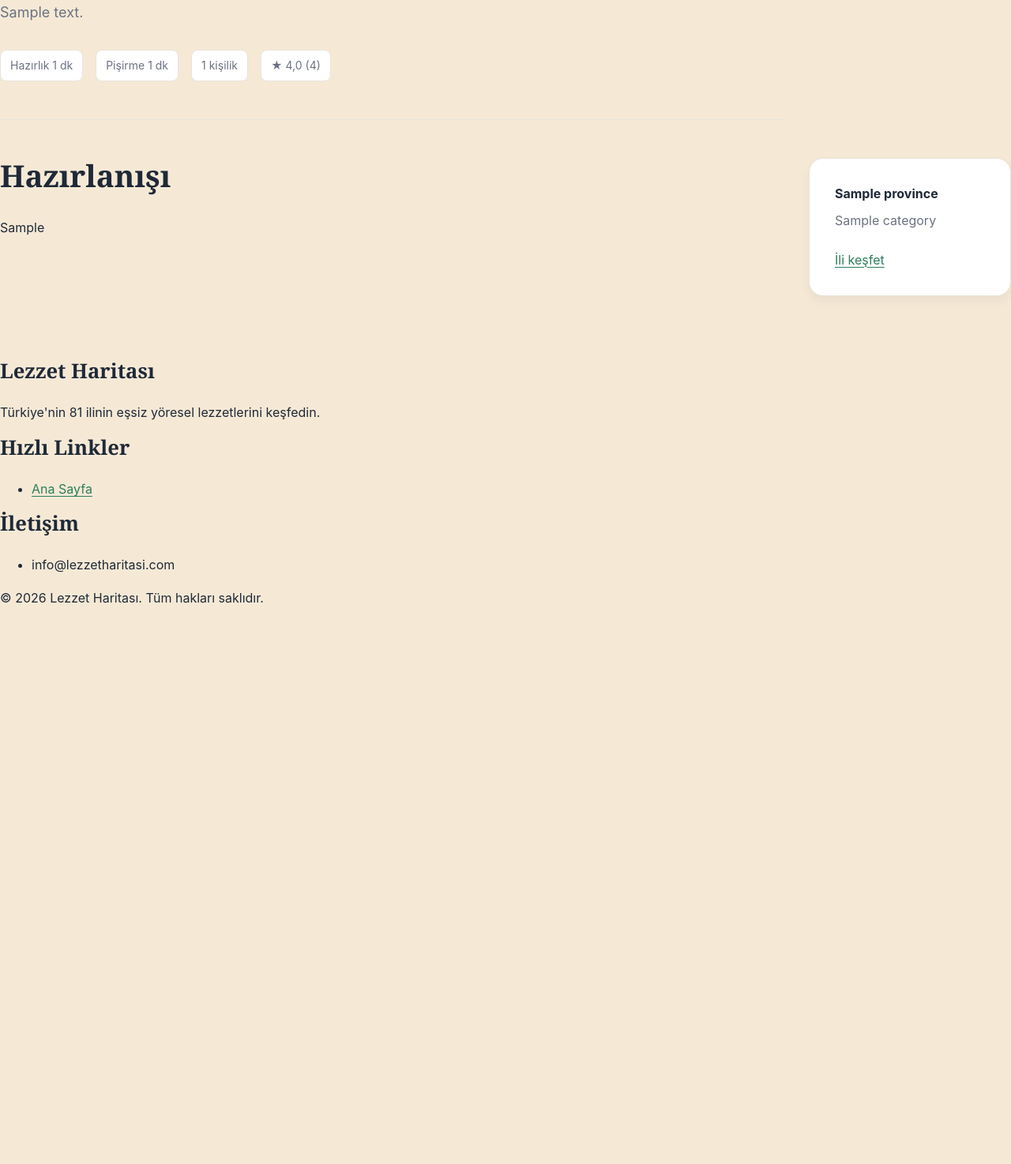
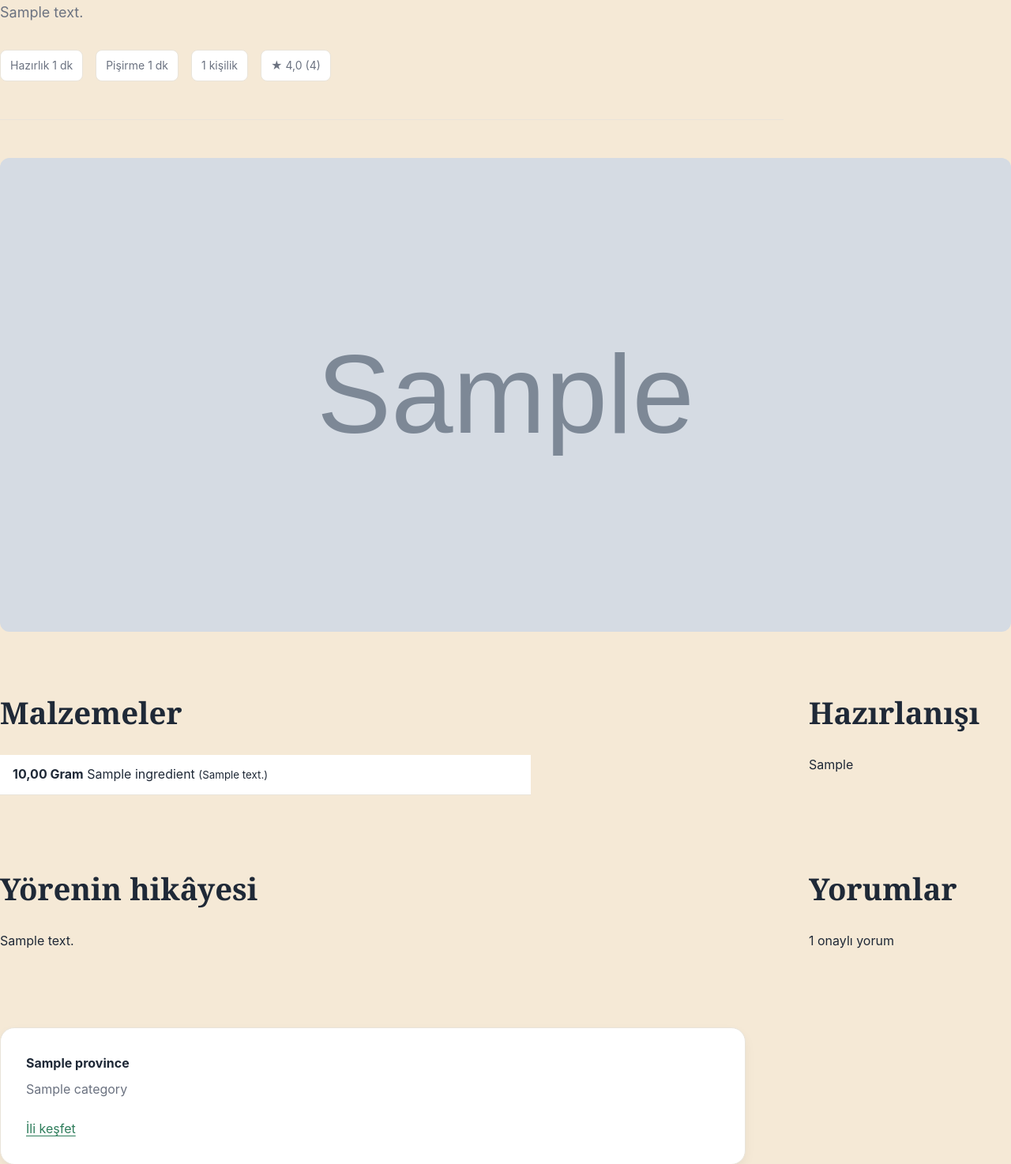
Before and after one commit to adhoc0/-FOOD, a Django app: a page that uses templates/recipes/detail.html in a window 1280 px wide. Shown: the part 566-2040 px from the top of the page at 79% size. Before the commit the page ends 1330 px from the top, so only its background shows below. Run offline with Django 5.2, Linux system fonts and the light colour scheme; tables that the repository leaves empty hold one stand-in row (values such as "Sample post"); grey boxes marked "Sample" are stand-in pictures.

Commit message:
style: expand recipe detail experience

```diff
--- a/recipes/views/recipe_views.py
+++ b/recipes/views/recipe_views.py
@@ -10,6 +10,7 @@ from __future__ import annotations
 from django.http import Http404
 from django.views.generic import DetailView, ListView
 
+from interactions.services import CommentService
 from recipes.constants import DEFAULT_PAGE_SIZE
 from recipes.models import Recipe
 from recipes.selectors import RecipeSelector
@@ -110,6 +111,9 @@ class RecipeDetailView(DetailView):
 
         context["average_rating"] = recipe.average_rating
         context["rating_count"] = recipe.rating_count
+        context["recipe_images"] = recipe.recipe_images.all()
+        context["recipe_ingredients"] = recipe.recipe_ingredients.select_related("ingredient").all()
+        context["approved_comments"] = CommentService.get_approved_comments(recipe)
 
         context["meta_title"] = (
             recipe.meta_title
--- a/static/css/pages/recipes/detail.css
+++ b/static/css/pages/recipes/detail.css
@@ -37,6 +37,34 @@
     padding-top: var(--space-2xl);
 }
 
+.recipe-gallery {
+    display: grid;
+    grid-column: 1 / -1;
+    grid-template-columns: repeat(auto-fit, minmax(12rem, 1fr));
+    gap: var(--space-md);
+}
+
+.recipe-gallery img {
+    width: 100%;
+    aspect-ratio: 4 / 3;
+    border-radius: var(--radius-sm);
+    object-fit: cover;
+}
+
+.recipe-ingredients {
+    display: grid;
+    gap: .75rem;
+    max-width: 42rem;
+    padding: 0;
+    list-style: none;
+}
+
+.recipe-ingredients li {
+    padding: .75rem 1rem;
+    background: var(--color-surface);
+    border-bottom: var(--border-width) solid var(--color-border);
+}
+
 .recipe-detail__instructions {
     max-width: 70ch;
 }
--- a/templates/recipes/detail.html
+++ b/templates/recipes/detail.html
@@ -28,9 +28,22 @@
             </div>
         </header>
         <div class="recipe-detail__body">
+            {% include "recipes/detail/gallery.html" %}
+            <section aria-labelledby="ingredients-title">
+                <h2 id="ingredients-title">Malzemeler</h2>
+                {% include "recipes/detail/ingredients.html" %}
+            </section>
             <section aria-labelledby="instructions-title">
                 <h2 id="instructions-title">Hazırlanışı</h2>
                 <div class="recipe-detail__instructions">{{ recipe.instructions|linebreaks }}</div>
+            </section>
+            <section aria-labelledby="history-title">
+                <h2 id="history-title">Yörenin hikâyesi</h2>
+                <p>{{ recipe.province.description|default:"Bu tarif, yöresel mutfak kültürünün nesilden nesile aktarılan lezzetlerinden biridir." }}</p>
+            </section>
+            <section aria-labelledby="comments-title">
+                <h2 id="comments-title">Yorumlar</h2>
+                <p>{{ approved_comments|length }} onaylı yorum</p>
             </section>
             <aside class="recipe-detail__aside" aria-label="Tarif özeti">
                 <strong>{{ recipe.province.name }}</strong>
--- a/templates/recipes/detail/gallery.html
+++ b/templates/recipes/detail/gallery.html
@@ -1,4 +1,8 @@
-<!-- Gallery Component -->
-<div class="gallery">
-    Gallery
-</div>
+{% load static %}
+<section class="recipe-gallery" aria-label="Tarif görselleri">
+    {% for image in recipe_images %}
+        <img src="{{ image.image.url }}" alt="{{ image.alt_text|default:recipe.title }}" loading="lazy" width="800" height="600">
+    {% empty %}
+        <img src="{% static 'images/placeholders/recipe.svg' %}" alt="{{ recipe.title }}" width="800" height="600">
+    {% endfor %}
+</section>
--- a/templates/recipes/detail/ingredients.html
+++ b/templates/recipes/detail/ingredients.html
@@ -1,4 +1,7 @@
-<!-- Ingredients Component -->
-<div class="ingredients">
-    Ingredients
-</div>
+<ul class="recipe-ingredients">
+    {% for item in recipe_ingredients %}
+        <li><strong>{{ item.quantity }} {{ item.get_unit_display }}</strong> {{ item.ingredient.name }}{% if item.note %} <small>({{ item.note }})</small>{% endif %}</li>
+    {% empty %}
+        <li>Malzeme bilgisi henüz eklenmemiş.</li>
+    {% endfor %}
+</ul>
```
